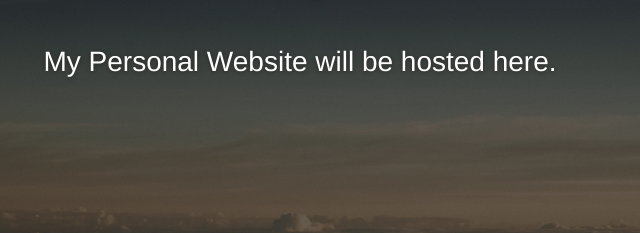
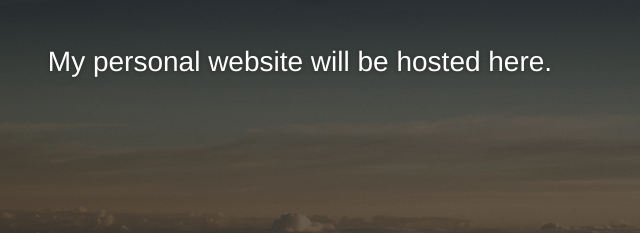
Before and after one commit to firattale/personal-website, a website: page index.html in a window 1280 px wide. Shown: the part 243-476 px from the top of the page, 340-980 px from the left. Drawn offline with Linux system fonts and the light colour scheme; a web font is replaced by a local one.

Commit message:
Fix Typo

```diff
--- a/index.html
+++ b/index.html
@@ -28,7 +28,7 @@
                 Coming Soon
             </h1>
             <div class="content">
-                <h4 class="motto">My Personal Website will be hosted here.</h4>
+                <h4 class="motto">My personal website will be hosted here.</h4>
             </div>
         </div>
     </div>
```
